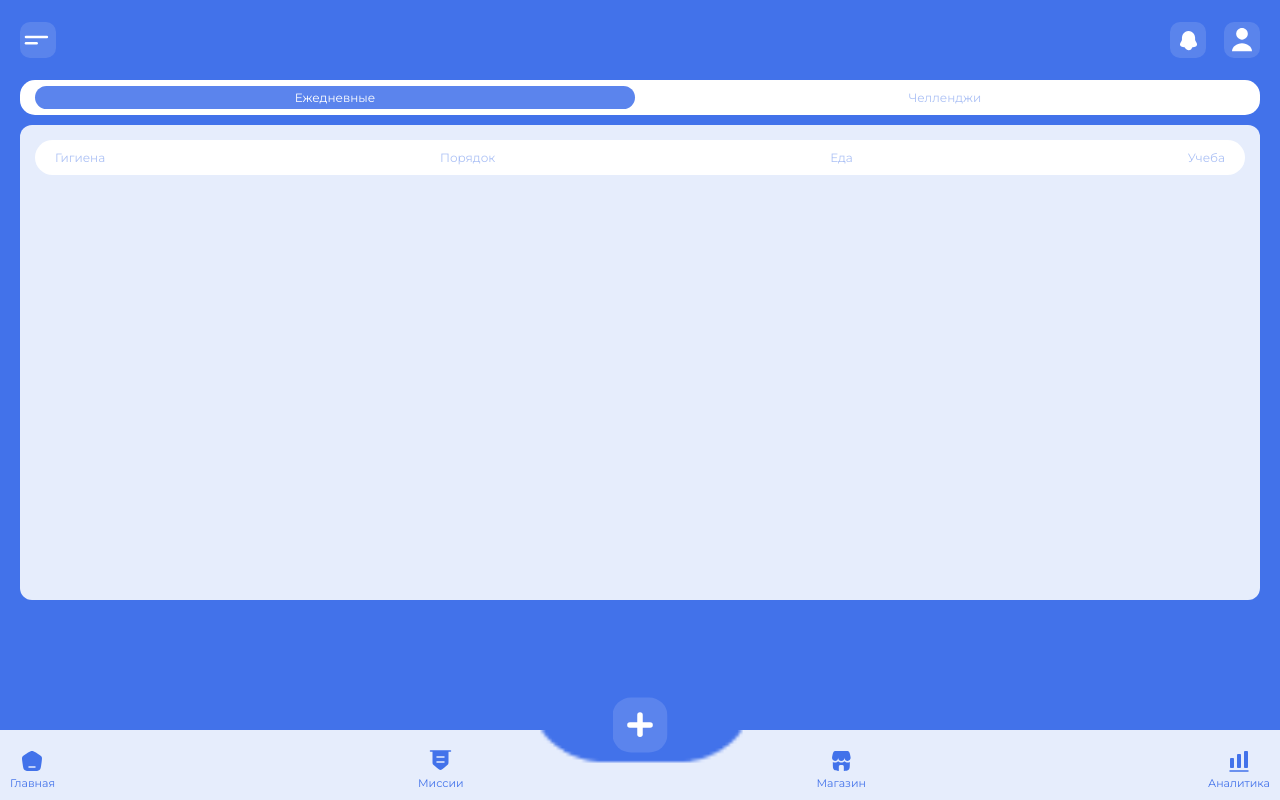
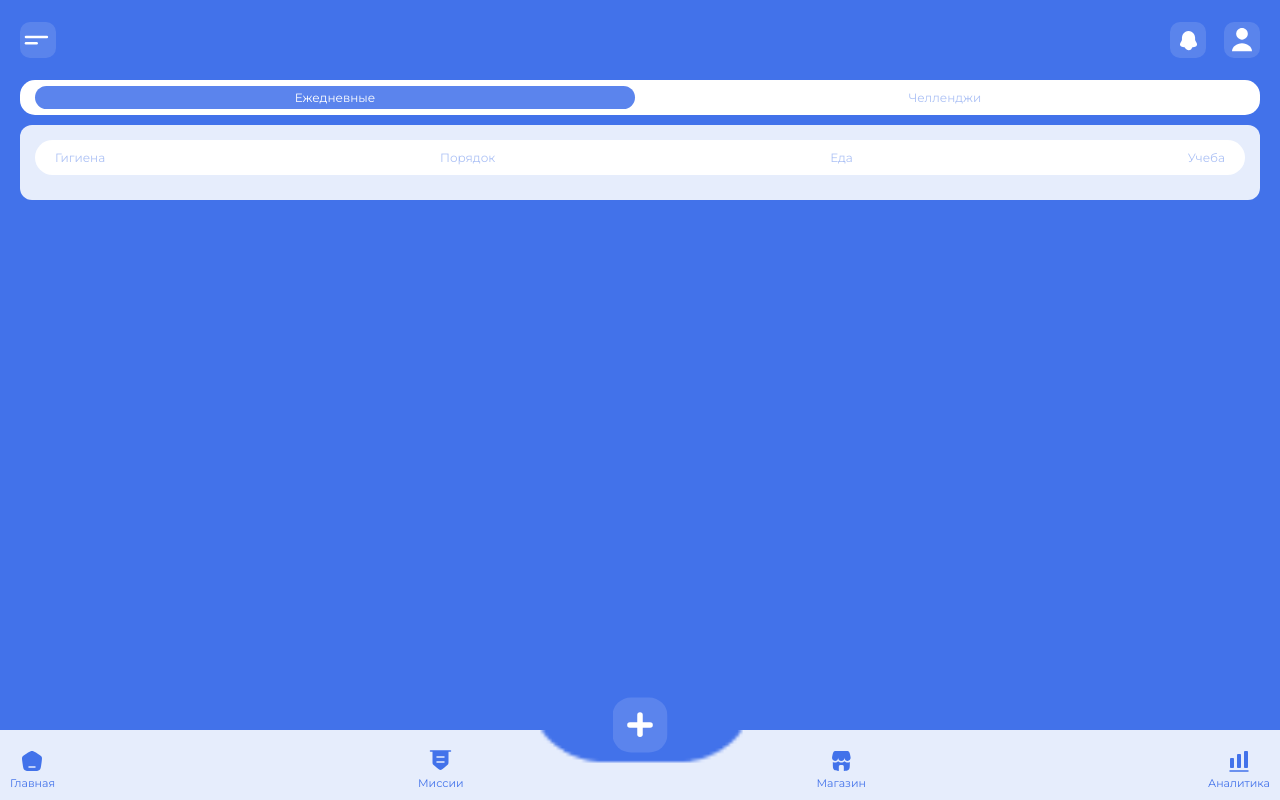
Before and after one commit to qqwerrtyz/chistulya_frontend, a Next.js app: page /app/child/mission in a window 1280 px wide. Built offline with nearby package versions, Linux system fonts and the light colour scheme.

Commit message:
поправил дизайн отображения миссий

```diff
--- a/src/app/app/child/mission/Mission.module.css
+++ b/src/app/app/child/mission/Mission.module.css
@@ -21,8 +21,6 @@
     margin-bottom: 10px;
 }
 .bodyWrapper {
-    min-height: 50vh;
-    max-height: 56vh;
 
-    overflow: auto;
+
 }
```
